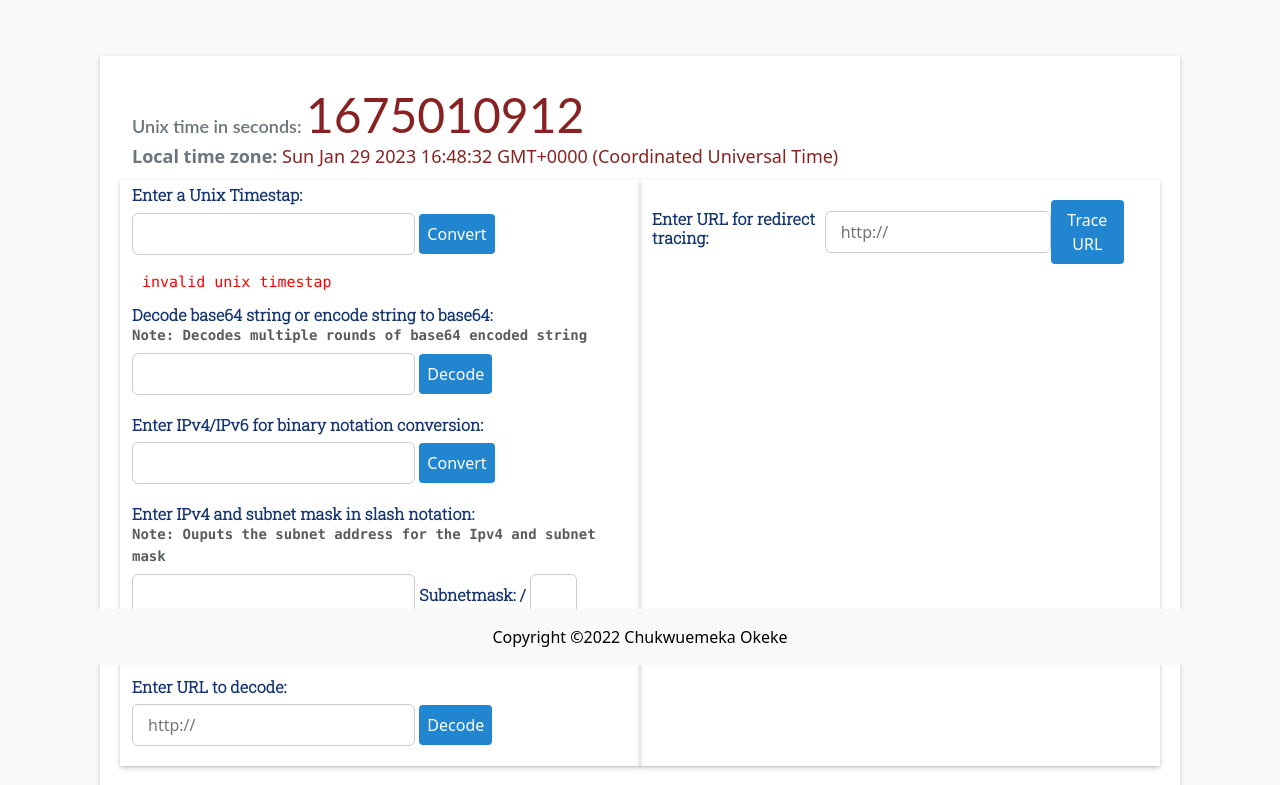
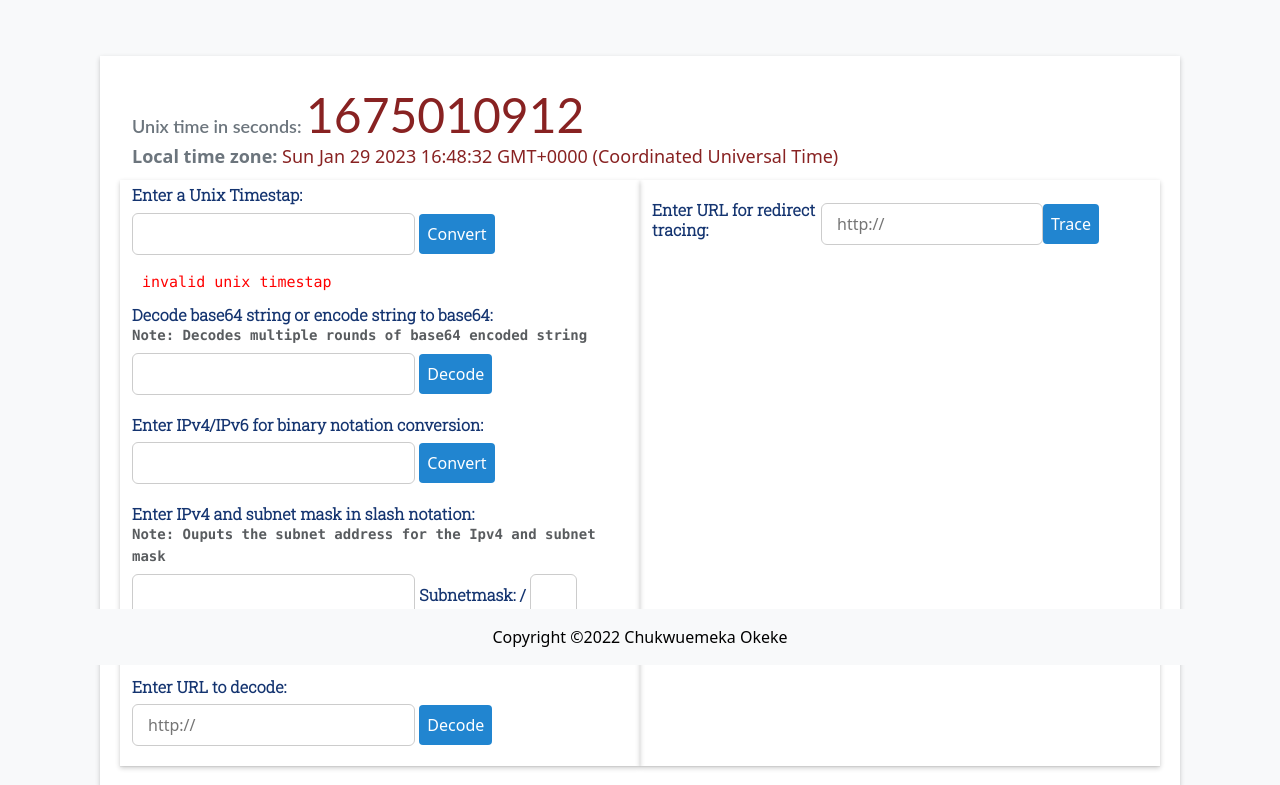
Before and after one commit to charlesokeke/Conversion-tools, a Flask app: page /test in a window 1280 px wide. Shown: the part 135-920 px from the top of the page. Run offline with Flask 2, Linux system fonts and the light colour scheme; some libraries are stand-ins or nearby versions.

Commit message:
Fixed buttons

```diff
--- a/templates/test.html
+++ b/templates/test.html
@@ -434,7 +434,7 @@ form {
 
 	        <h2  class="h2-input-labels"> Enter URL for redirect tracing: </h2>
             <input name="url_redirector" id="url_redirector" placeholder="http://"  required></input>
-            <button type="submit" value="Submit" style="" onclick="clearRedirectedUrlAndAddSpinner()"> Trace URL</button>
+            <button type="submit" value="Submit" style="margin-right:25px;" onclick="clearRedirectedUrlAndAddSpinner()"> Trace</button>
 	    </form>
 
       </div>
```
Also changed, not shown: 1 other file.
